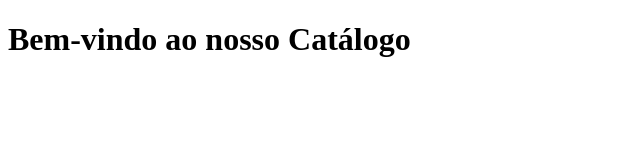
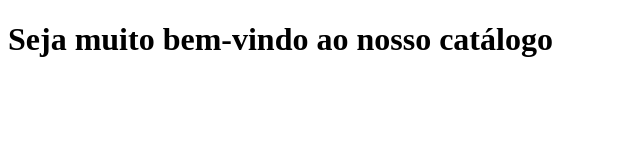
Before and after one commit to alfernabreu/desafio-merge, a plain HTML site: page catalogo.html in a window 1280 px wide. Shown: the whole page, without its empty margins (0-640 px from the left). Drawn offline with Linux system fonts and the light colour scheme.

Commit message:
Catálogo update

```diff
--- a/catalogo.html
+++ b/catalogo.html
@@ -6,6 +6,6 @@
         <title>Catálogo</title>
     </head>
     <body>
-        <h1>Bem-vindo ao nosso Catálogo</h1>
+        <h1>Seja muito bem-vindo ao nosso catálogo</h1>
     </body>
 </html>
```
